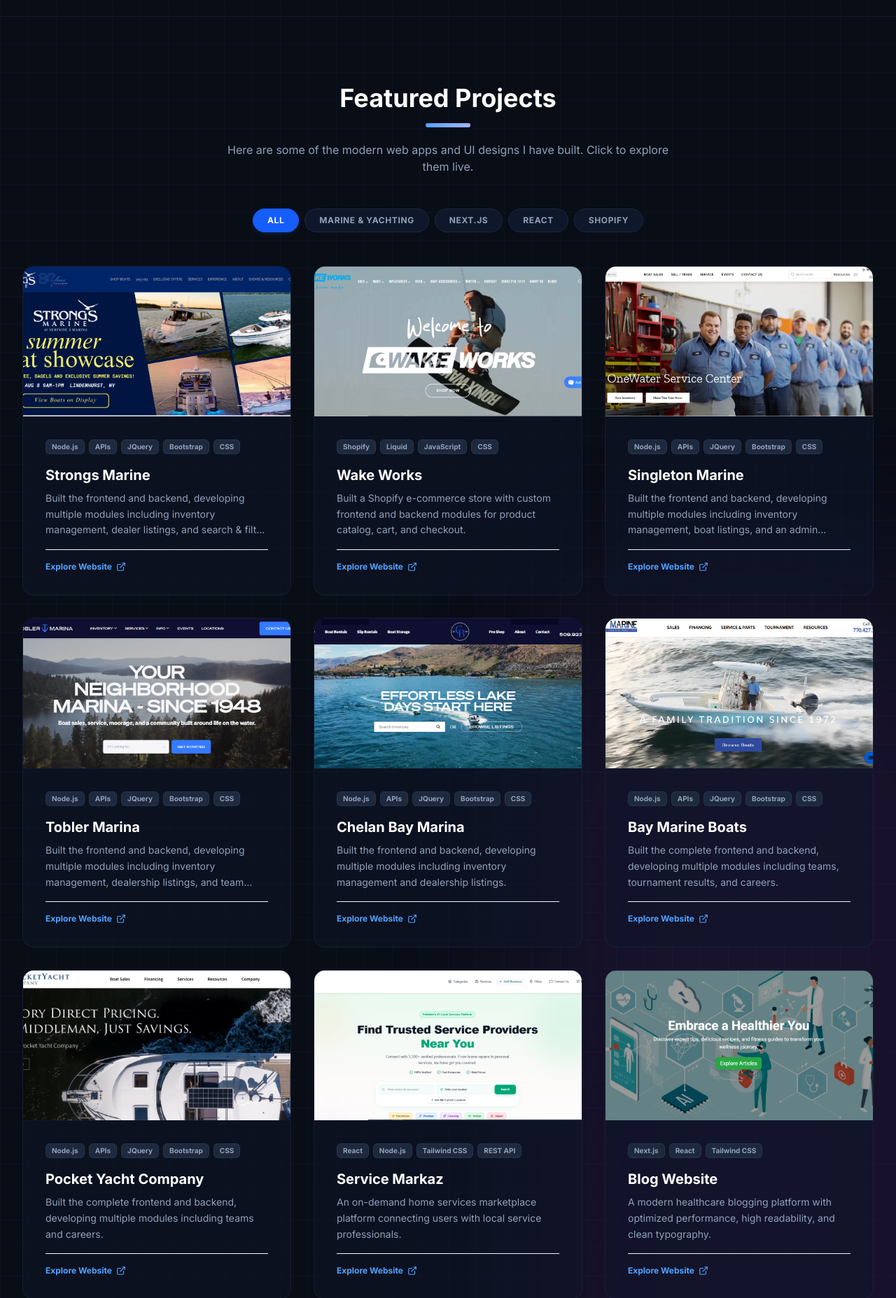
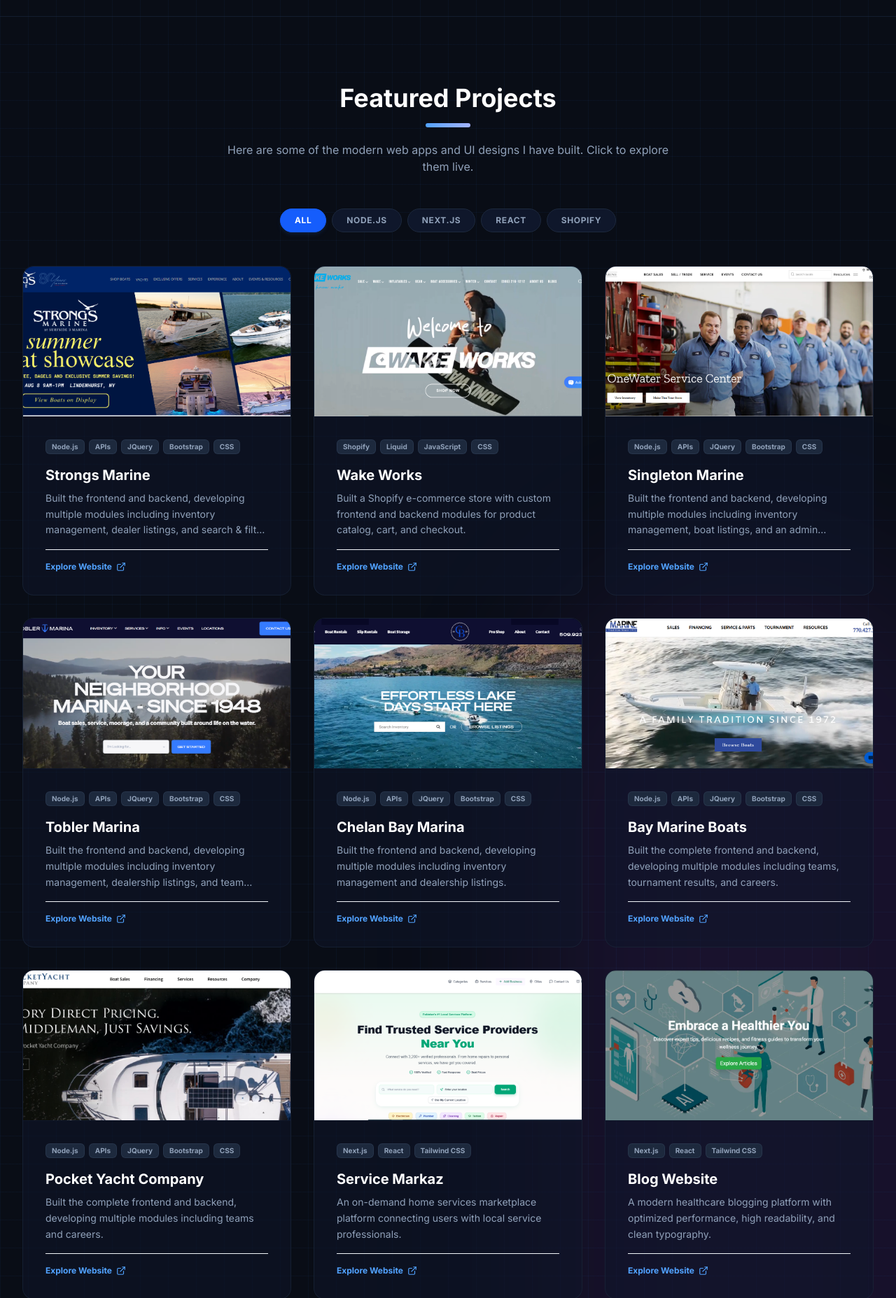
Before and after one commit to abdullahwebdev9176/portfolio-project, a Next.js app: page / in a window 1280 px wide. Shown: the part 3809-5664 px from the top of the page at 70% size. Built offline with nearby package versions, Linux system fonts and the light colour scheme.

Commit message:
feat: add ProjectSection component with filterable project gallery and link previews

```diff
--- a/components/homeComponents/ProjectSection.jsx
+++ b/components/homeComponents/ProjectSection.jsx
@@ -9,7 +9,7 @@
 const ProjectSection = () => {
     const [activeFilter, setActiveFilter] = useState('All')
 
-    const filterCategories = ['All', 'Marine & Yachting', 'Next.js', 'React', 'Shopify']
+    const filterCategories = ['All', 'Node.js', 'Next.js', 'React', 'Shopify']
 
     const projects = [
         {
@@ -66,7 +66,7 @@
             desc: "An on-demand home services marketplace platform connecting users with local service professionals.",
             image: assets.serviceMarkaz,
             link: "https://www.servicemarkaz.com/",
-            tags: ["React", "Node.js", "Tailwind CSS", "REST API"]
+            tags: ["Next.js", "React", "Tailwind CSS"]
         },
         {
             title: "Blog Website",
@@ -93,7 +93,7 @@
 
     const filteredProjects = projects.filter(project => {
         if (activeFilter === 'All') return true;
-        if (activeFilter === 'Marine & Yachting') return project.tags.includes('Marine') || project.tags.includes('E-Commerce');
+        if (activeFilter === 'Node.js') return project.tags.includes('Node.js');
         if (activeFilter === 'Next.js') return project.tags.includes('Next.js');
         if (activeFilter === 'React') return project.tags.includes('React');
         if (activeFilter === 'Shopify') return project.tags.includes('Shopify');
```
Also changed, not shown: 1 other file (tests, documents, lock files or other folders).
